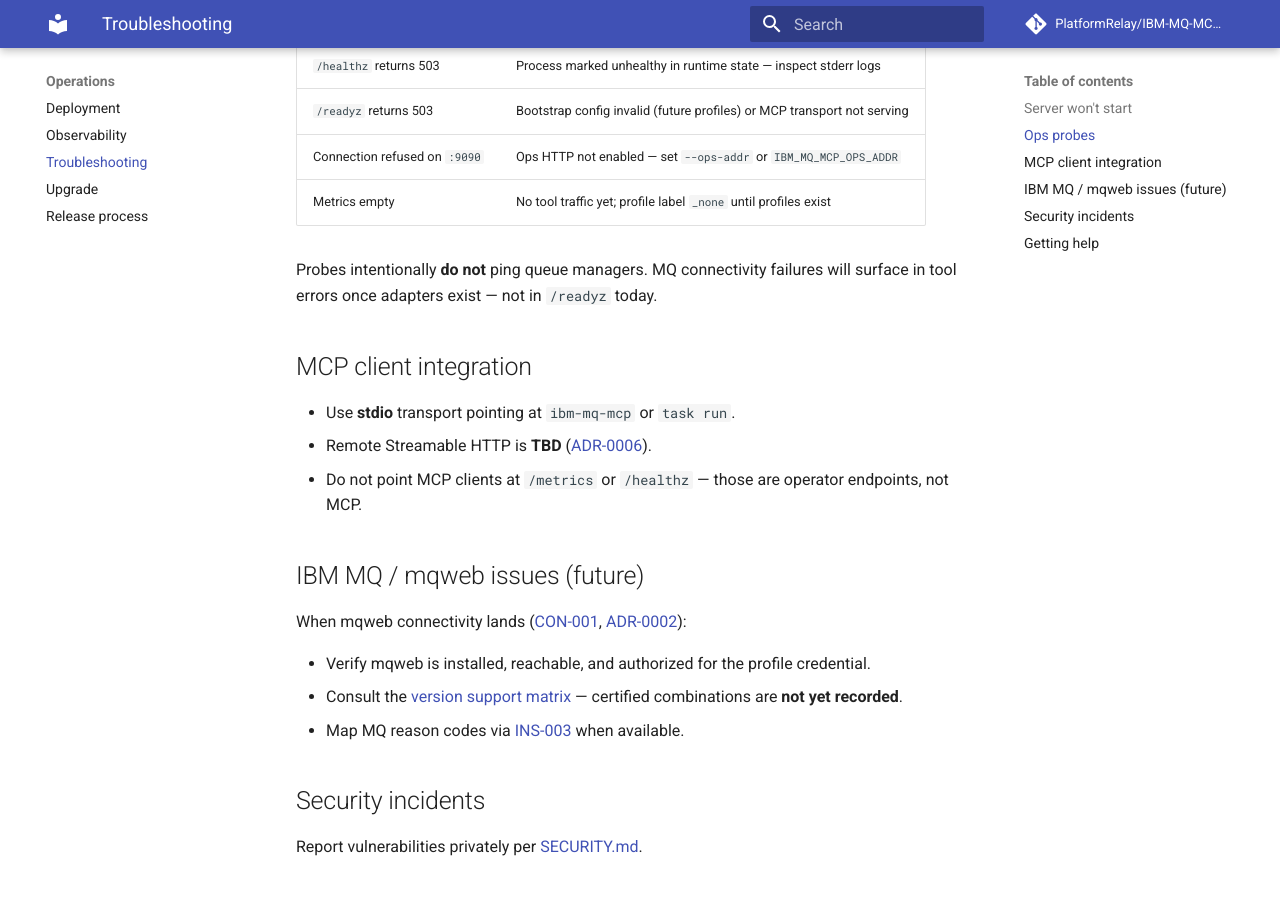
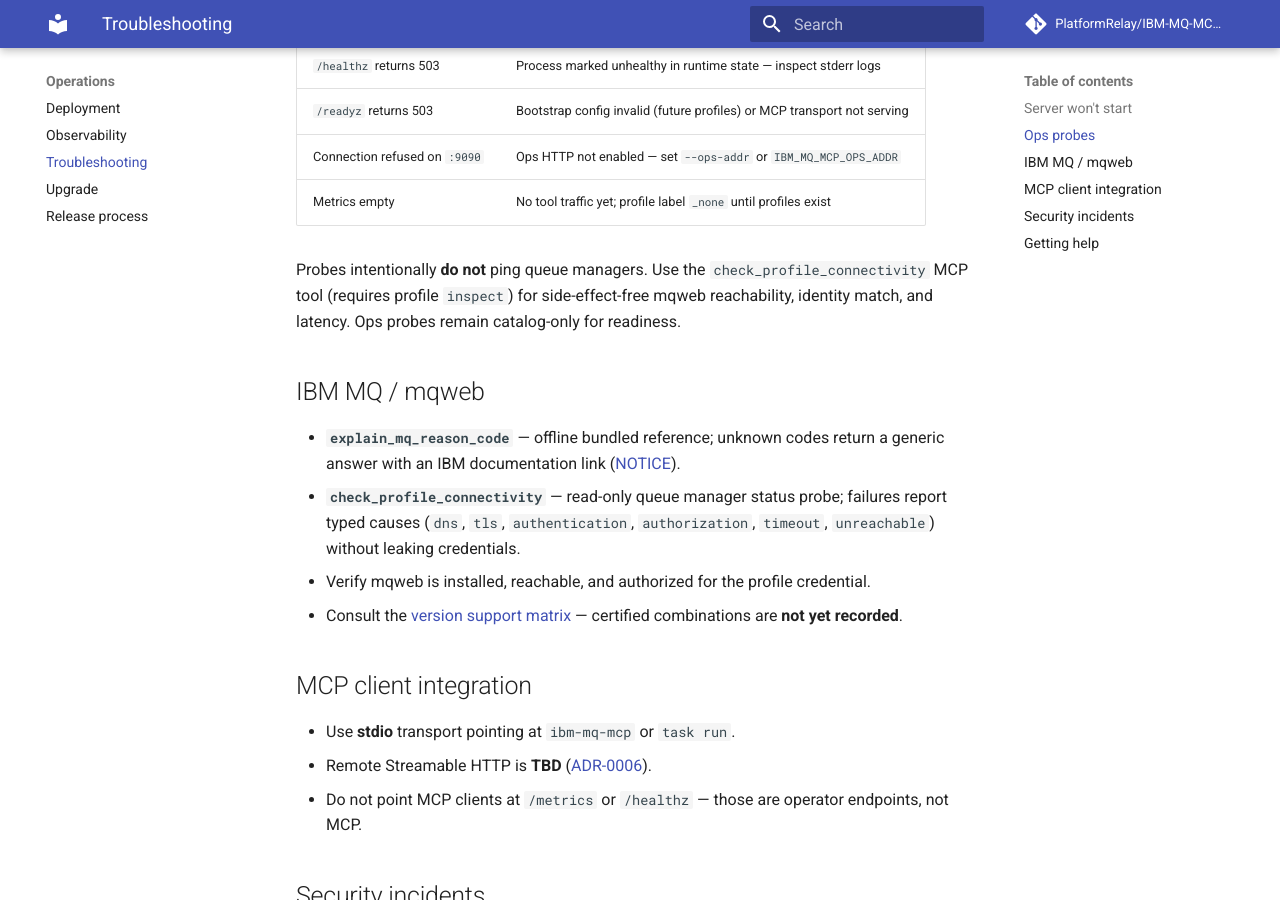
Before and after one commit to PlatformRelay/IBM-MQ-MCP-Server, an MkDocs documentation site: the page built from docs/troubleshooting.md, in a window 1280 px wide and 900 px high, scrolled down 632 px. Built offline with MkDocs 1.6.1 and Material for MkDocs 9.7.7, drawn with Linux system fonts in a browser that asks for light colours; comment, search, counter and statistics services are not loaded.

Commit message:
:docs: docs(ins-003): diagnostics tools, IBM MQRC NOTICE, and story done
Document explain and connectivity tools; attribute IBM reason-code namespace;
mark INS-003 complete in openspec and roadmap.

Signed-off-by: Konrad Ferdinand Heimel <konradferdinand.heimel@rewe-group.com>

```diff
--- a/docs/troubleshooting.md
+++ b/docs/troubleshooting.md
@@ -17,8 +17,21 @@
 | Connection refused on `:9090` | Ops HTTP not enabled — set `--ops-addr` or `IBM_MQ_MCP_OPS_ADDR` |
 | Metrics empty | No tool traffic yet; profile label `_none` until profiles exist |
 
-Probes intentionally **do not** ping queue managers. MQ connectivity failures
-will surface in tool errors once adapters exist — not in `/readyz` today.
+Probes intentionally **do not** ping queue managers. Use the
+`check_profile_connectivity` MCP tool (requires profile `inspect`) for
+side-effect-free mqweb reachability, identity match, and latency. Ops probes
+remain catalog-only for readiness.
+
+## IBM MQ / mqweb
+
+- **`explain_mq_reason_code`** — offline bundled reference; unknown codes return
+  a generic answer with an IBM documentation link ([NOTICE](NOTICE.md)).
+- **`check_profile_connectivity`** — read-only queue manager status probe;
+  failures report typed causes (`dns`, `tls`, `authentication`,
+  `authorization`, `timeout`, `unreachable`) without leaking credentials.
+- Verify mqweb is installed, reachable, and authorized for the profile credential.
+- Consult the [version support matrix](support/version-matrix.md) — certified
+  combinations are **not yet recorded**.
 
 ## MCP client integration
 
@@ -26,17 +39,6 @@ will surface in tool errors once adapters exist — not in `/readyz` today.
 - Remote Streamable HTTP is **TBD** ([ADR-0006](adr/README.md#decision-queue)).
 - Do not point MCP clients at `/metrics` or `/healthz` — those are operator
   endpoints, not MCP.
-
-## IBM MQ / mqweb issues (future)
-
-When mqweb connectivity lands ([CON-001](https://github.com/PlatformRelay/IBM-MQ-MCP-Server/blob/main/agent-context/stories/CON-001.md),
-[ADR-0002](adr/0002-mqweb-first-connectivity.md)):
-
-- Verify mqweb is installed, reachable, and authorized for the profile credential.
-- Consult the [version support matrix](support/version-matrix.md) — certified
-  combinations are **not yet recorded**.
-- Map MQ reason codes via [INS-003](https://github.com/PlatformRelay/IBM-MQ-MCP-Server/blob/main/agent-context/stories/INS-003.md)
-  when available.
 
 ## Security incidents
 
```
Also changed, not shown: agent-context/roadmap.md (+1 -1 lines), agent-context/stories/INS-003.md (+8 -6 lines), docs/NOTICE.md (added, +18 -0 lines), docs/tools/index.md (+7 -3 lines), openspec/changes/typed-inspection-and-output/tasks.md (+1 -1 lines).
